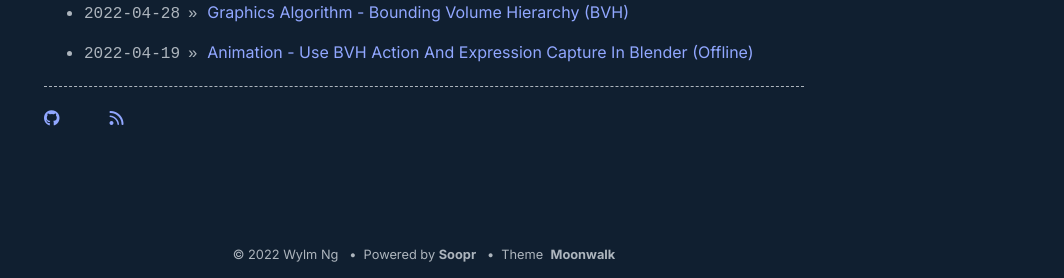
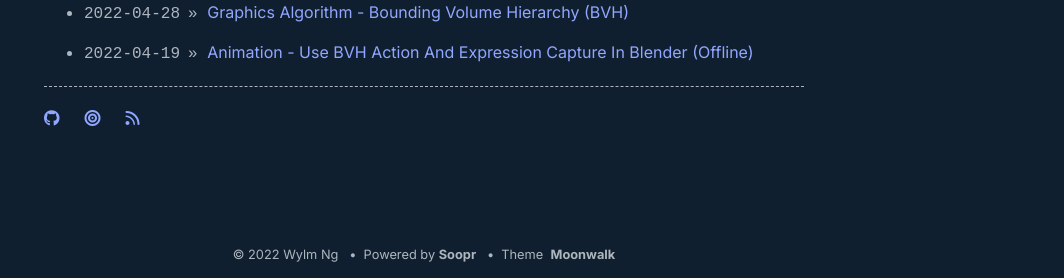
Before and after one commit to chaguake/chaguake.github.io, a Jekyll site: the page built from index.md, in a window 1280 px wide. Shown: the part 728-1006 px from the top of the page, without its empty margins (216-1280 px from the left). Built offline with Jekyll 4.4.1, drawn with Linux system fonts in a browser that asks for light colours.

Commit message:
update icon

```diff
--- a/_includes/horizontal_list.html
+++ b/_includes/horizontal_list.html
@@ -7,7 +7,7 @@
 		{% elsif item.title == 'github' %}
 			<i class="fa-brands fa-github"></i>
 		{% elsif item.title == 'shadertoy' %}
-			<i class="fa-brands fa-eercast"></i>
+			<i class="fa-solid fa-bullseye"></i>
 		{% else %}
 			{{ item.title }}
 		{% endif %}
```
